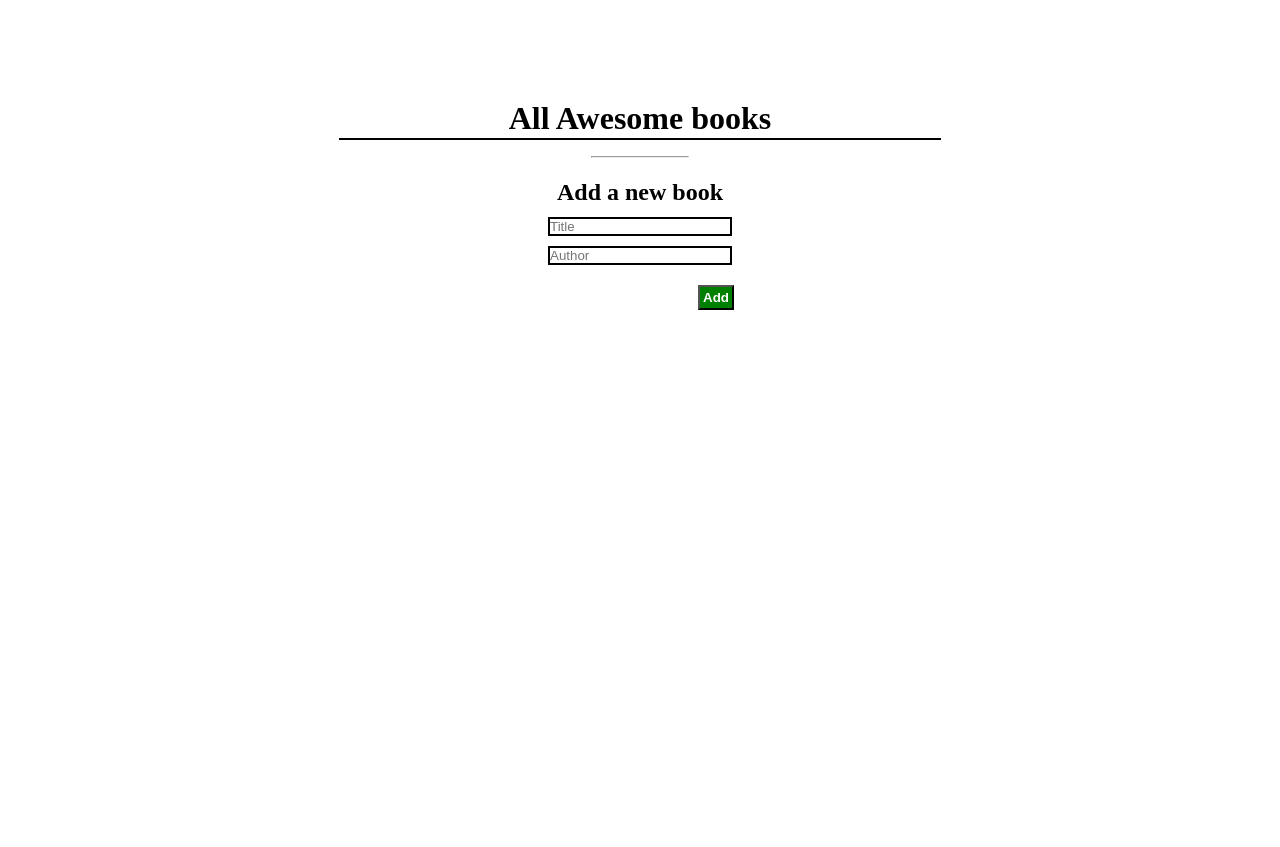
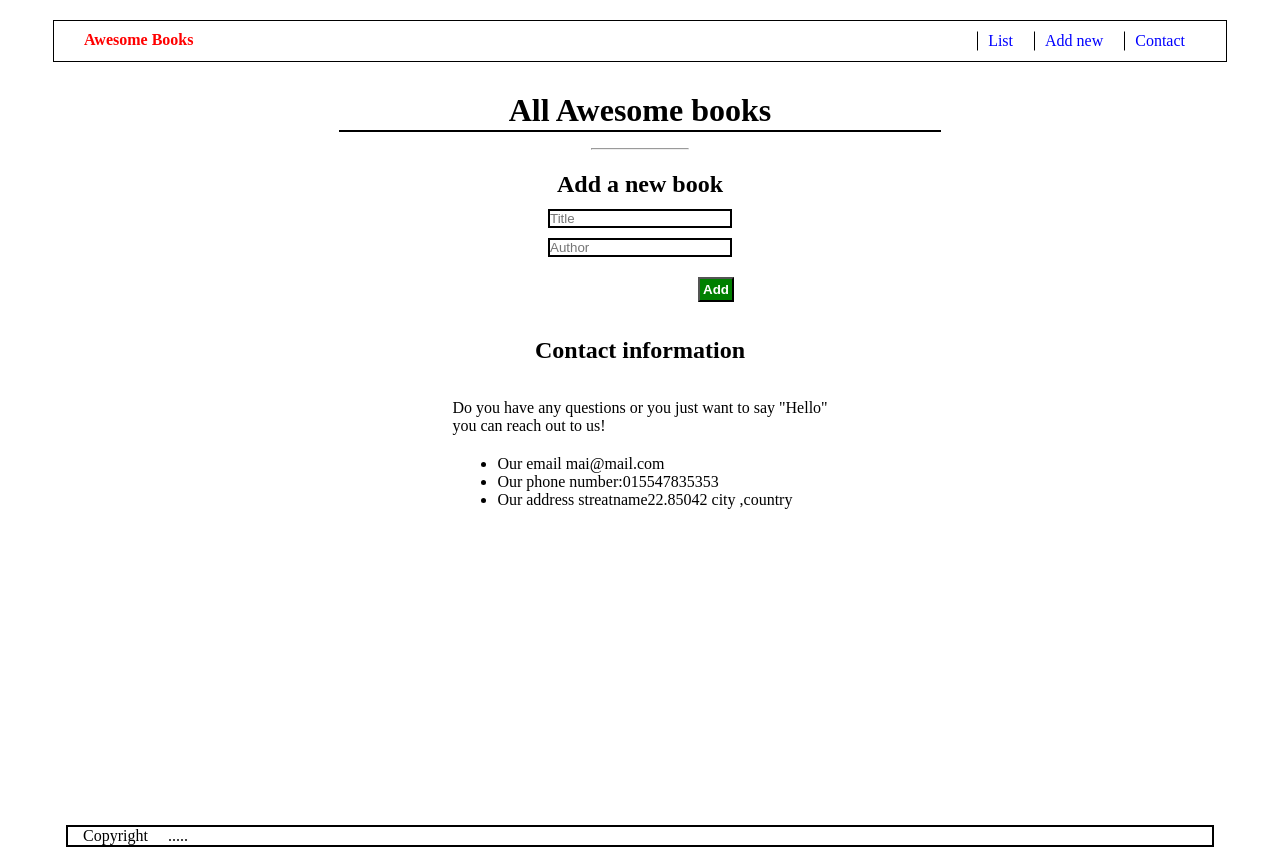
Before and after one commit to kerlos-bahaa/Awesome-books, a website: page index.html in a window 1280 px wide. Before the commit the page ends 800 px from the top, so only its background shows below. Drawn offline with Linux system fonts and the light colour scheme.

Commit message:
html-css

```diff
--- a/index.html
+++ b/index.html
@@ -8,6 +8,14 @@
     <title>Document</title>
   </head>
   <body>
+    <header>
+      <div class="logo">Awesome Books</div>
+      <nav>
+        <a href="">List</a>
+        <a href="">Add new</a>
+        <a href="">Contact</a>
+      </nav>
+    </header>
     <div class="main">
       <h1>All Awesome books</h1>
       <div id="books"></div>
@@ -17,6 +25,25 @@
       <input type="text" id="author" placeholder="Author" /><br />
       <button id="add">Add</button>
     </div>
+    <section>
+      <h1 class="h1-contact">Contact information</h1>
+      <div class="container">
+        <p>
+          Do you have any questions or you just want to say "Hello" <br />
+          you can reach out to us!
+        </p>
+        <div class="ul-div">
+          <ul>
+            <li>Our email mai@mail.com</li>
+            <li>Our phone number:015547835353</li>
+            <li>Our address streatname22.85042 city ,country</li>
+          </ul>
+        </div>
+      </div>
+    </section>
+    <footer>
+      <div class="copyright">Copyright &nbsp;&nbsp;&nbsp; .....</div>
+    </footer>
   </body>
   <script src="index.js"></script>
 </html>
--- a/style.css
+++ b/style.css
@@ -10,7 +10,34 @@ body {
   padding-top: 100px;
   justify-content: center;
 }
-
+/* navgation  */
+header {
+  display: flex;
+  margin-top: -80px;
+  margin-bottom: 30px;
+  width: 90%;
+  justify-content: space-between;
+  padding: 10px;
+  border: 1px solid black;
+}
+.logo {
+  padding-left: 20px;
+  font-weight: bolder;
+  color: red;
+}
+nav {
+  display: flex;
+  gap: 20px;
+  padding-right: 30px;
+}
+nav a {
+  text-decoration: none;
+  border: 1px solid;
+  border-color: transparent transparent transparent black;
+  padding-left: 10px;
+  color: blue;
+}
+/* main  */
 .main {
   display: flex;
   flex-direction: column;
@@ -76,3 +103,33 @@ hr {
   color: white;
   font-weight: bold;
 }
+/* section */
+section {
+  display: flex;
+  width: 100%;
+  flex-direction: column;
+  align-items: center;
+}
+.h1-contact {
+  padding: 35px;
+}
+.container p {
+  padding-bottom: 20px;
+}
+.ul-div {
+  padding-left: 45px;
+}
+/* copyright */
+footer {
+  width: 98%;
+  display: flex;
+  justify-content: center;
+}
+.copyright {
+  display: flex;
+  height: 100%;
+  width: 90%;
+  border: 2px solid black;
+  margin-top: 316px;
+  padding-left: 15px;
+}
```
